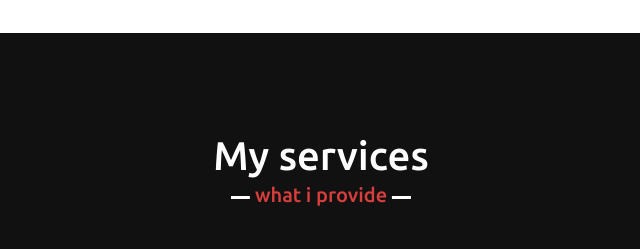
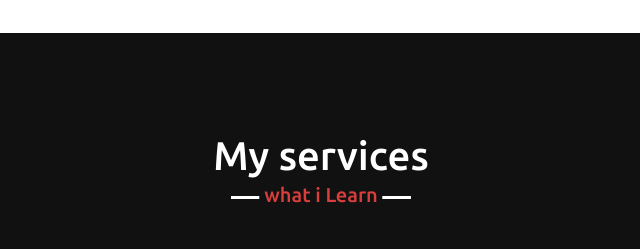
Before and after one commit to stefinthomas/Personal-website, a plain HTML site: page index.html in a window 1280 px wide. Shown: the part 1500-1749 px from the top of the page, 319-959 px from the left. Drawn offline with nearby package versions, Linux system fonts and the light colour scheme.

Commit message:
Update style.css

```diff
--- a/style.css
+++ b/style.css
@@ -269,7 +269,7 @@ section .title::after{
 .services .title::after,
 .teams .title::after{
     background: #111;
-    content: "what i provide";
+    content: "what i Learn";
 }
 .services .serv-content .card{
     width: calc(33% - 20px);
```
